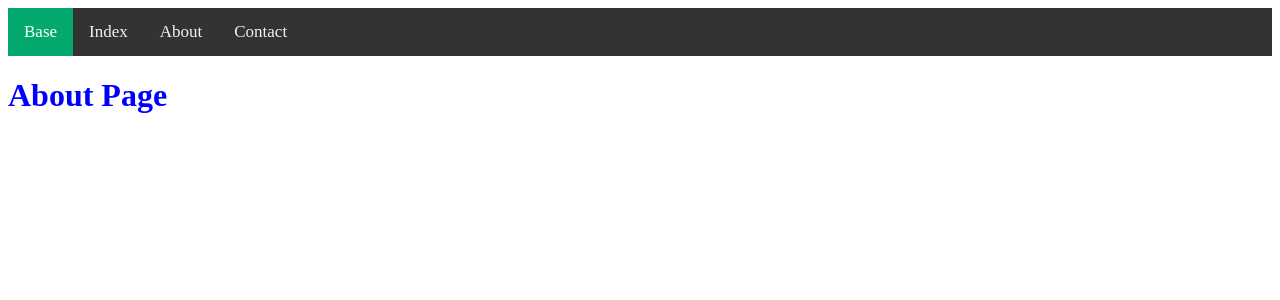
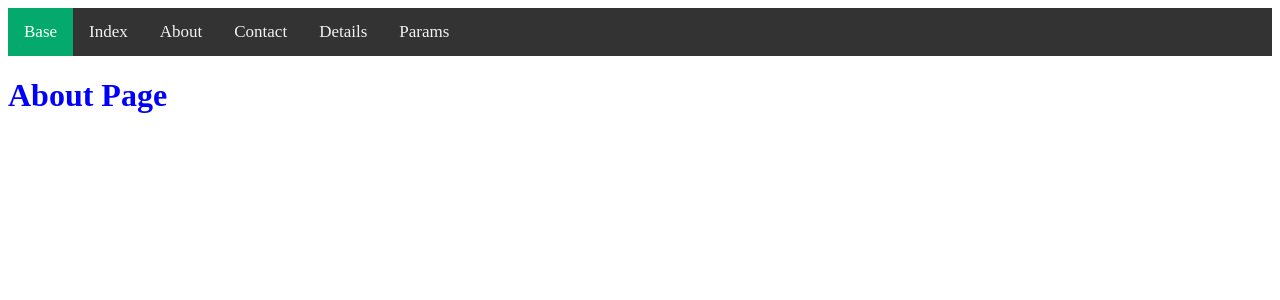
Before and after one commit to HafidhRzk/python_flask, a Flask app: page /about in a window 1280 px wide. Shown: the top 300 px of the page. Run offline with Flask 3, Linux system fonts and the light colour scheme.

Commit message:
template

```diff
--- a/app.py
+++ b/app.py
@@ -1,4 +1,4 @@
-from flask import Flask, render_template
+from flask import Flask, render_template, request
 
 app = Flask(__name__)
 
@@ -22,6 +22,16 @@ def about():
 def contact():
     return render_template("contact.html")
 
+@app.route("/details/<value>")
+def details(value):
+    # return render_template("details.html").format(value)
+    return "Ini id = {}, Go to <a href='/index'>Index</a> Page".format(value)
+
+@app.route("/params")
+def params():
+    data = request.args.get("querystring")
+    return "Ini param = {}, Go to <a href='/index'>Index</a> Page".format(data)
+
 if __name__ == "__main__":
     app.run(debug=True)
 # end main
--- /dev/null
+++ b/templates/details.html
@@ -0,0 +1,6 @@
+<head>
+  <title>Details Page</title>
+</head>
+{% extends "main.html" %} {% block content %}
+<h1>Details Page id = {{ value }}</h1>
+{% endblock %}
--- a/templates/main.html
+++ b/templates/main.html
@@ -39,11 +39,14 @@
     }
   </style>
   <body>
+    {% set random = 12 %}
     <div class="topnav">
       <a class="active" href="/">Base</a>
       <a href="/index">Index</a>
       <a href="/about">About</a>
       <a href="/contact">Contact</a>
+      <a href="/details/{{ random }}">Details</a>
+      <a href="/params?querystring=wkwkw">Params</a>
     </div>
     {% block content %}{% endblock %}
   </body>
```
